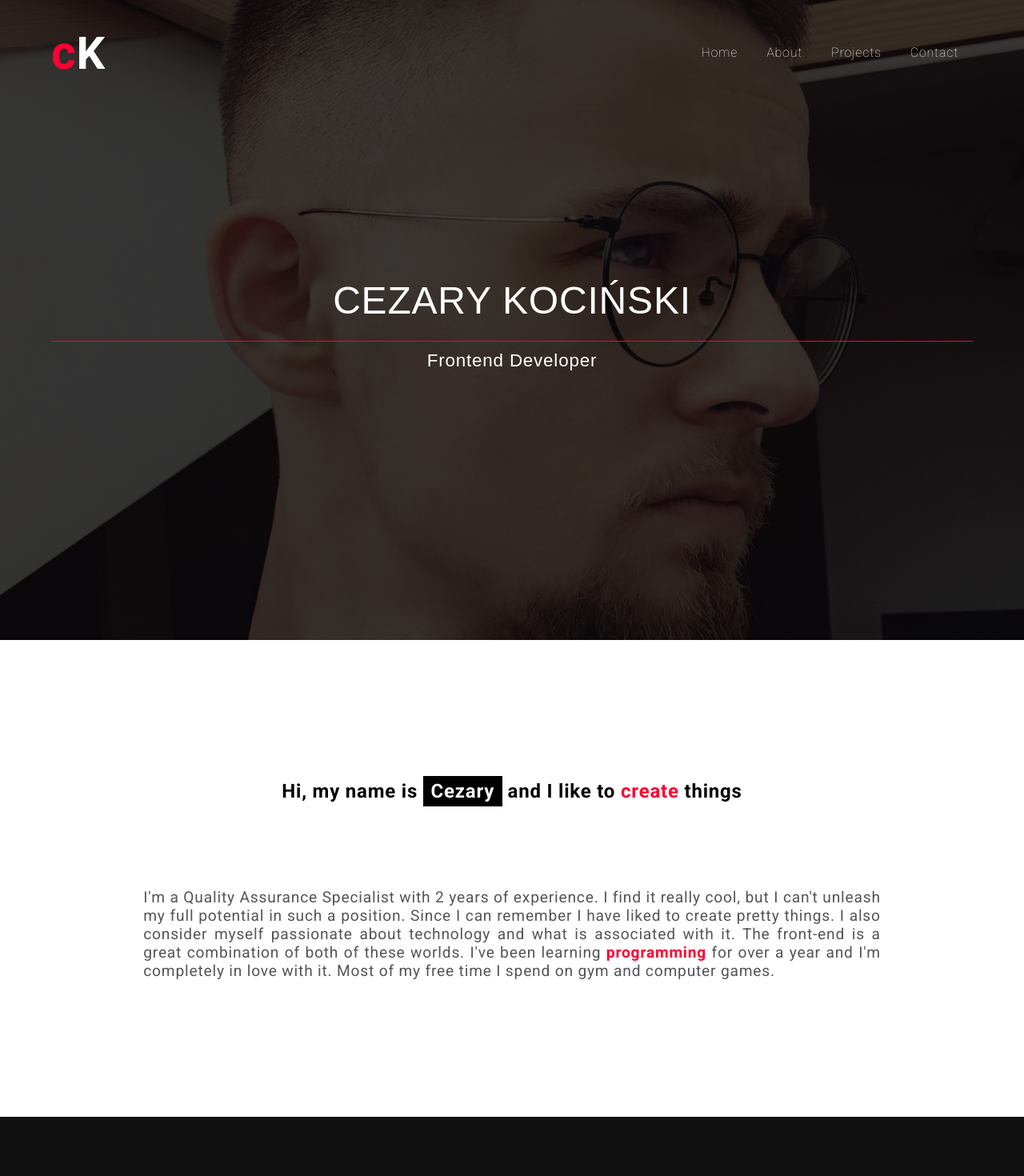
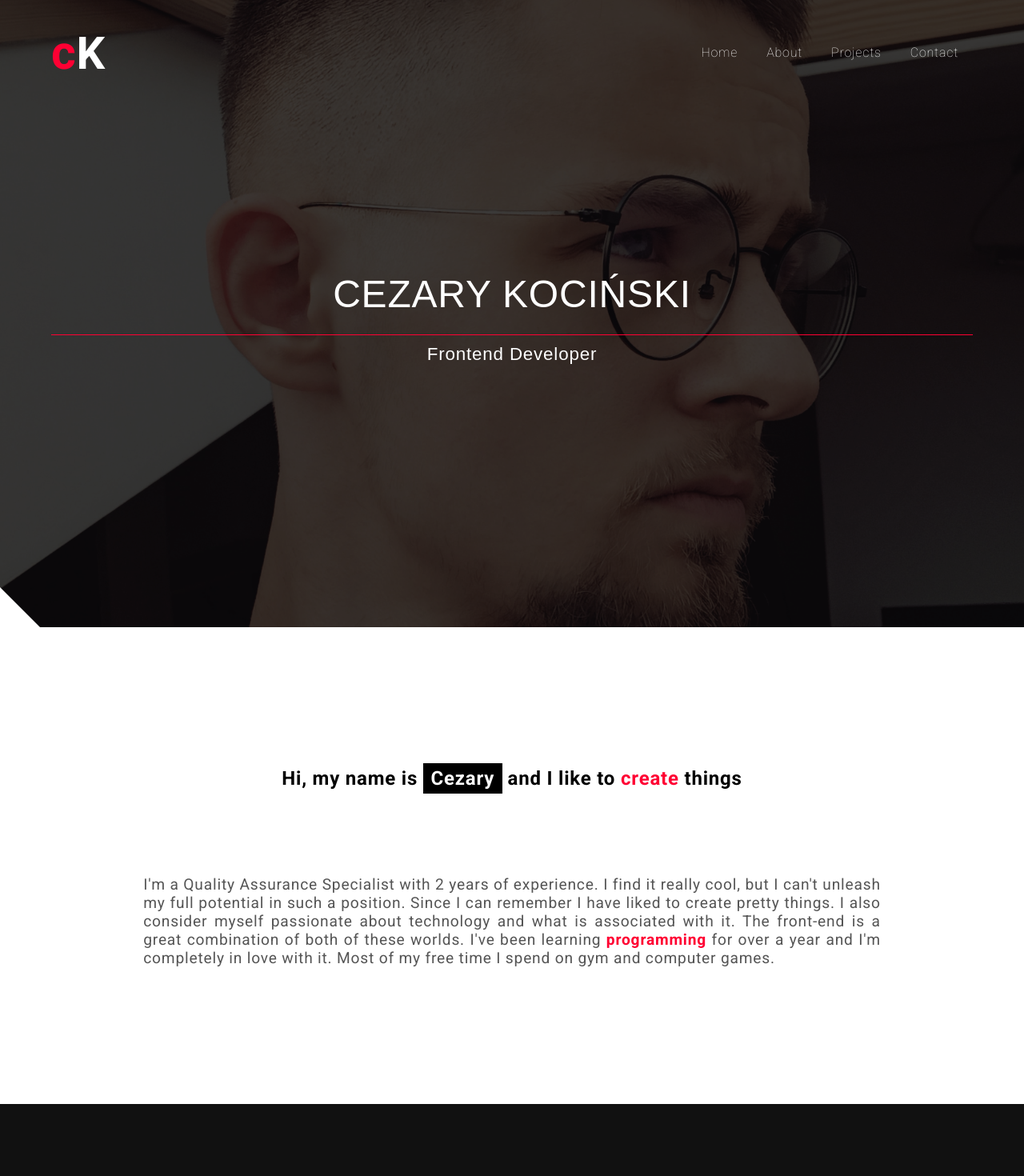
Before and after one commit to cyq7/cezary_kocinski, a React (Create React App) app: page / in a window 1280 px wide. Shown: the top 1470 px of the page at 80% size. Built offline with nearby package versions, Linux system fonts and the light colour scheme.

Commit message:
add paralax effect

```diff
--- a/src/components/styles/HomeScreen.scss
+++ b/src/components/styles/HomeScreen.scss
@@ -7,7 +7,7 @@
     overflow: hidden;
     position: relative;
     width: 100%;
-    min-height: 100vh;
+    min-height: 98vh;
     font-family: 'Montserrat',
     sans-serif;
 
@@ -18,6 +18,7 @@
         width: 100%;
         z-index: -1;
         filter: brightness(0.25);
+        position: fixed;
     }
 
     h1 {
@@ -42,4 +43,15 @@
         background: rgb(255, 0, 50);
         ;
     }
+
+    &:after {
+        content: '';
+        position: absolute;
+        left: 0;
+        bottom: 0;
+        width: 0;
+        height: 0;
+        border-right: 50px solid transparent;
+        border-bottom: 50px solid #fff;
+    }
 }
--- a/src/components/styles/Intro.scss
+++ b/src/components/styles/Intro.scss
@@ -2,6 +2,7 @@
 
 .intro {
     @include section;
+    background: #fff;
 
     .introduction, .description {
         padding: 5%;
--- a/src/components/styles/Projects.scss
+++ b/src/components/styles/Projects.scss
@@ -1,2 +1,6 @@
+@import './base.scss';
+
 .projects {
+    @include section;
+    background: #fff;
 }
```
